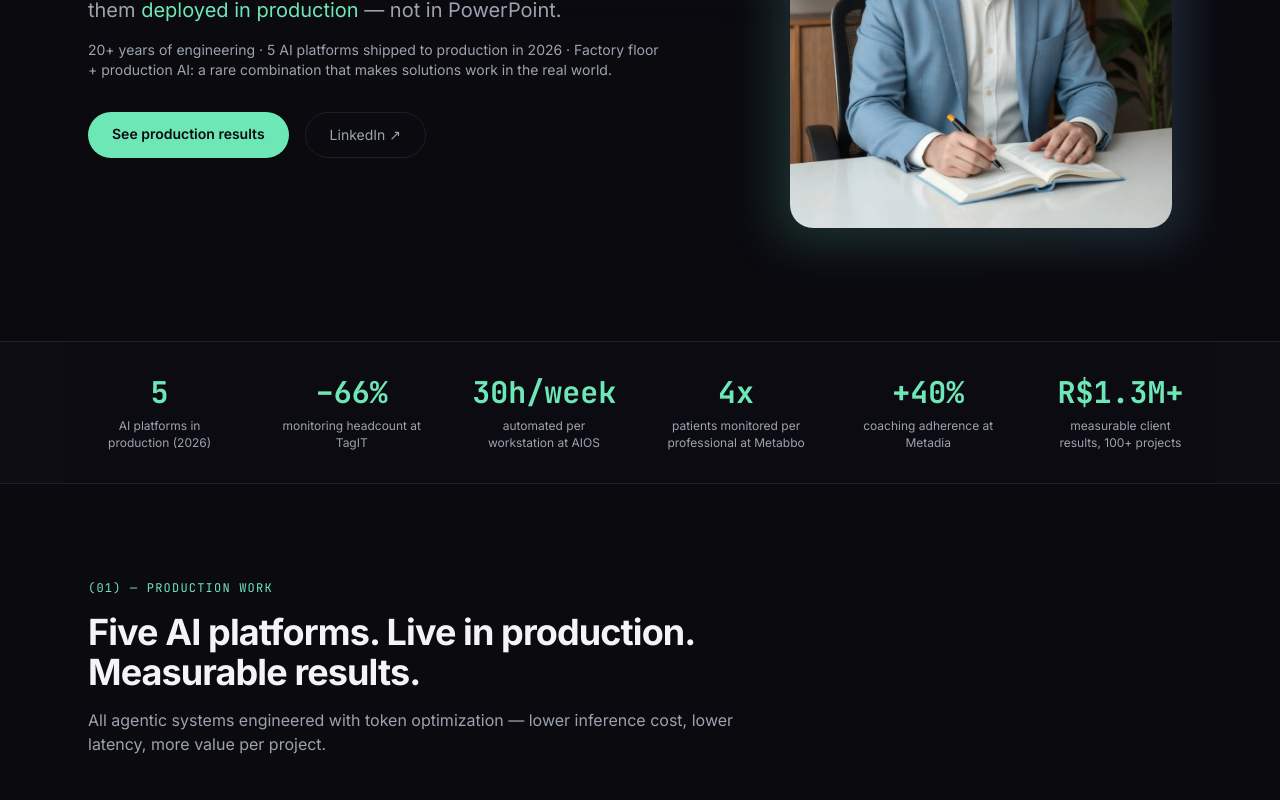
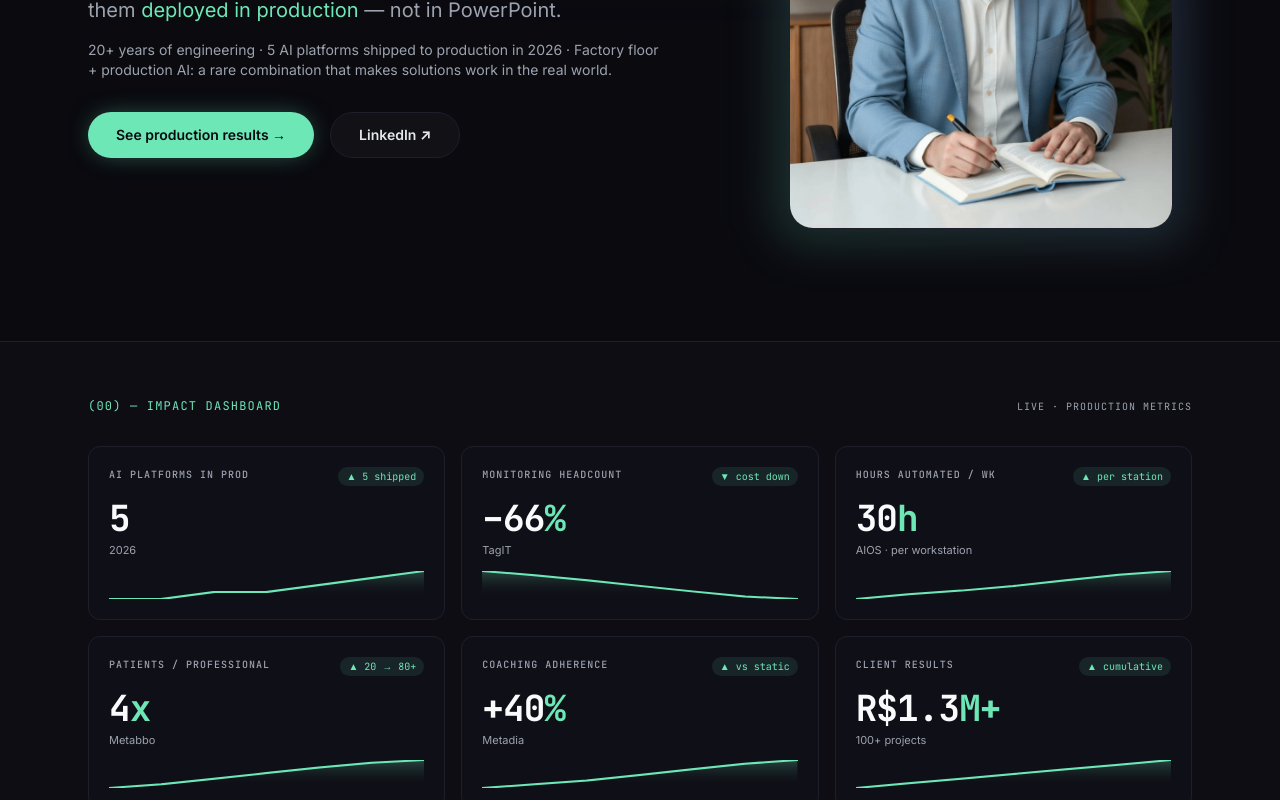
Before and after one commit to mvmarincek/resume, a Next.js app: page / in a window 1280 px wide. Shown: the part 440-1240 px from the top of the page. Built offline with nearby package versions, Linux system fonts and the light colour scheme.

Commit message:
feat: BI-style metrics dashboard (count-up, sparklines, delta badges) + modern gradient/glass buttons

```diff
--- /dev/null
+++ b/components/Button.tsx
@@ -0,0 +1,52 @@
+import Link from "next/link";
+import { ReactNode } from "react";
+
+type Props = {
+  href: string;
+  children: ReactNode;
+  variant?: "primary" | "ghost";
+  external?: boolean;
+  className?: string;
+};
+
+export default function Button({
+  href,
+  children,
+  variant = "primary",
+  external,
+  className = "",
+}: Props) {
+  const base =
+    "group relative inline-flex items-center gap-2 overflow-hidden rounded-full px-7 py-3 text-sm font-semibold transition-all duration-300 active:scale-95";
+
+  const styles =
+    variant === "primary"
+      ? "bg-gradient-to-r from-accent to-emerald-300 text-ink shadow-[0_0_24px_-6px_rgba(110,231,183,0.5)] hover:-translate-y-0.5 hover:shadow-[0_8px_32px_-6px_rgba(110,231,183,0.6)]"
+      : "border border-line bg-white/[0.03] text-gray-200 backdrop-blur-sm hover:-translate-y-0.5 hover:border-accent/60 hover:text-accent hover:shadow-[0_8px_32px_-12px_rgba(110,231,183,0.3)]";
+
+  const inner = (
+    <>
+      {variant === "primary" && (
+        <span
+          aria-hidden
+          className="absolute inset-0 -translate-x-full bg-gradient-to-r from-transparent via-white/40 to-transparent transition-transform duration-700 group-hover:translate-x-full"
+        />
+      )}
+      <span className="relative z-10 inline-flex items-center gap-2">{children}</span>
+    </>
+  );
+
+  if (external) {
+    return (
+      <a href={href} target="_blank" rel="noreferrer" className={`${base} ${styles} ${className}`}>
+        {inner}
+      </a>
+    );
+  }
+
+  return (
+    <Link href={href} className={`${base} ${styles} ${className}`}>
+      {inner}
+    </Link>
+  );
+}
--- a/components/Contact.tsx
+++ b/components/Contact.tsx
@@ -1,3 +1,5 @@
+import Button from "./Button";
+
 export default function Contact() {
   return (
     <section id="contact" className="border-t border-line bg-panel/30">
@@ -12,26 +14,13 @@ export default function Contact() {
           Engineer, Agentic AI Engineer, Control & Automation Engineer, IT/OT Specialist
         </p>
         <div className="mt-10 flex flex-wrap items-center justify-center gap-4">
-          <a
-            href="mailto:mvmarincek@gmail.com"
-            className="rounded-full bg-accent px-8 py-3.5 text-sm font-semibold text-ink transition-transform hover:scale-[1.03]"
-          >
-            mvmarincek@gmail.com
-          </a>
-          <a
-            href="https://www.linkedin.com/in/mvmarincek"
-            target="_blank"
-            rel="noreferrer"
-            className="rounded-full border border-line px-8 py-3.5 text-sm text-muted transition-colors hover:border-accent hover:text-accent"
-          >
+          <Button href="mailto:mvmarincek@gmail.com">mvmarincek@gmail.com</Button>
+          <Button href="https://www.linkedin.com/in/mvmarincek" variant="ghost" external>
             LinkedIn ↗
-          </a>
-          <a
-            href="tel:+5516994223527"
-            className="rounded-full border border-line px-8 py-3.5 text-sm text-muted transition-colors hover:border-accent hover:text-accent"
-          >
+          </Button>
+          <Button href="tel:+5516994223527" variant="ghost">
             +55 16 99422-3527
-          </a>
+          </Button>
         </div>
       </div>
       <footer className="border-t border-line py-8 text-center font-mono text-xs text-muted">
--- a/components/Hero.tsx
+++ b/components/Hero.tsx
@@ -1,4 +1,5 @@
 import Image from "next/image";
+import Button from "./Button";
 
 export default function Hero() {
   return (
@@ -28,20 +29,10 @@ export default function Hero() {
             floor + production AI: a rare combination that makes solutions work in the real world.
           </p>
           <div className="mt-8 flex flex-wrap gap-4">
-            <a
-              href="#work"
-              className="rounded-full bg-accent px-6 py-3 text-sm font-semibold text-ink transition-transform hover:scale-[1.03]"
-            >
-              See production results
-            </a>
-            <a
-              href="https://www.linkedin.com/in/mvmarincek"
-              target="_blank"
-              rel="noreferrer"
-              className="rounded-full border border-line px-6 py-3 text-sm text-muted transition-colors hover:border-accent hover:text-accent"
-            >
+            <Button href="#work">See production results →</Button>
+            <Button href="https://www.linkedin.com/in/mvmarincek" variant="ghost" external>
               LinkedIn ↗
-            </a>
+            </Button>
           </div>
         </div>
         <div className="reveal mx-auto w-full max-w-sm" style={{ animationDelay: "150ms" }}>
--- a/components/Metrics.tsx
+++ b/components/Metrics.tsx
@@ -1,22 +1,215 @@
-const stats = [
-  { value: "5", label: "AI platforms in production (2026)" },
-  { value: "–66%", label: "monitoring headcount at TagIT" },
-  { value: "30h/week", label: "automated per workstation at AIOS" },
-  { value: "4x", label: "patients monitored per professional at Metabbo" },
-  { value: "+40%", label: "coaching adherence at Metadia" },
-  { value: "R$1.3M+", label: "measurable client results, 100+ projects" },
+"use client";
+
+import { useEffect, useRef, useState } from "react";
+
+type Stat = {
+  label: string;
+  unit: string;
+  target: number;
+  prefix?: string;
+  suffix?: string;
+  decimals?: number;
+  delta: string;
+  deltaUp: boolean;
+  spark: number[];
+};
+
+const stats: Stat[] = [
+  {
+    label: "AI PLATFORMS IN PROD",
+    unit: "2026",
+    target: 5,
+    delta: "▲ 5 shipped",
+    deltaUp: true,
+    spark: [1, 1, 2, 2, 3, 4, 5],
+  },
+  {
+    label: "MONITORING HEADCOUNT",
+    unit: "TagIT",
+    target: 66,
+    prefix: "–",
+    suffix: "%",
+    delta: "▼ cost down",
+    deltaUp: true,
+    spark: [100, 90, 78, 65, 52, 40, 34],
+  },
+  {
+    label: "HOURS AUTOMATED / WK",
+    unit: "AIOS · per workstation",
+    target: 30,
+    suffix: "h",
+    delta: "▲ per station",
+    deltaUp: true,
+    spark: [0, 5, 9, 14, 20, 26, 30],
+  },
+  {
+    label: "PATIENTS / PROFESSIONAL",
+    unit: "Metabbo",
+    target: 4,
+    suffix: "x",
+    delta: "▲ 20 → 80+",
+    deltaUp: true,
+    spark: [20, 28, 40, 52, 64, 74, 80],
+  },
+  {
+    label: "COACHING ADHERENCE",
+    unit: "Metadia",
+    target: 40,
+    prefix: "+",
+    suffix: "%",
+    delta: "▲ vs static",
+    deltaUp: true,
+    spark: [10, 14, 18, 24, 30, 36, 40],
+  },
+  {
+    label: "CLIENT RESULTS",
+    unit: "100+ projects",
+    target: 1.3,
+    prefix: "R$",
+    suffix: "M+",
+    decimals: 1,
+    delta: "▲ cumulative",
+    deltaUp: true,
+    spark: [0.1, 0.3, 0.5, 0.7, 0.9, 1.1, 1.3],
+  },
 ];
 
+function useInView() {
+  const ref = useRef<HTMLDivElement>(null);
+  const [inView, setInView] = useState(false);
+
+  useEffect(() => {
+    const el = ref.current;
+    if (!el) return;
+    const obs = new IntersectionObserver(
+      ([entry]) => entry.isIntersecting && setInView(true),
+      { threshold: 0.3 }
+    );
+    obs.observe(el);
+    return () => obs.disconnect();
+  }, []);
+
+  return { ref, inView };
+}
+
+function CountUp({ stat, start }: { stat: Stat; start: boolean }) {
+  const [value, setValue] = useState(0);
+
+  useEffect(() => {
+    if (!start) return;
+    const duration = 1200;
+    const t0 = performance.now();
+    let raf: number;
+
+    const tick = (t: number) => {
+      const p = Math.min((t - t0) / duration, 1);
+      const eased = 1 - Math.pow(1 - p, 3);
+      setValue(stat.target * eased);
+      if (p < 1) raf = requestAnimationFrame(tick);
+    };
+    raf = requestAnimationFrame(tick);
+    return () => cancelAnimationFrame(raf);
+  }, [start, stat.target]);
+
+  const formatted = value.toFixed(stat.decimals ?? 0);
+
+  return (
+    <span className="font-mono text-3xl font-bold tracking-tight text-gray-50 tabular-nums md:text-4xl">
+      {stat.prefix}
+      {formatted}
+      <span className="text-accent">{stat.suffix}</span>
+    </span>
+  );
+}
+
+function Sparkline({ points, active }: { points: number[]; active: boolean }) {
+  const w = 120;
+  const h = 28;
+  const max = Math.max(...points);
+  const min = Math.min(...points);
+  const range = max - min || 1;
+  const coords = points.map((p, i) => [
+    (i / (points.length - 1)) * w,
+    h - ((p - min) / range) * h,
+  ]);
+  const line = coords.map(([x, y], i) => `${i === 0 ? "M" : "L"}${x},${y}`).join(" ");
+  const area = `${line} L${w},${h} L0,${h} Z`;
+
+  return (
+    <svg
+      viewBox={`0 0 ${w} ${h}`}
+      className={`h-7 w-full transition-opacity duration-1000 ${
+        active ? "opacity-100" : "opacity-0"
+      }`}
+      preserveAspectRatio="none"
+    >
+      <path d={area} fill="url(#spark-fill)" opacity={0.25} />
+      <path
+        d={line}
+        fill="none"
+        stroke="#6ee7b7"
+        strokeWidth={2}
+        strokeLinecap="round"
+        strokeLinejoin="round"
+      />
+      <defs>
+        <linearGradient id="spark-fill" x1="0" y1="0" x2="0" y2="1">
+          <stop offset="0%" stopColor="#6ee7b7" />
+          <stop offset="100%" stopColor="transparent" />
+        </linearGradient>
+      </defs>
+    </svg>
+  );
+}
+
+function MetricCard({ stat, start, index }: { stat: Stat; start: boolean; index: number }) {
+  return (
+    <div
+      className="group relative overflow-hidden rounded-xl border border-line bg-panel/60 p-5 transition-all duration-300 hover:-translate-y-1 hover:border-accent/40 hover:shadow-[0_8px_30px_-8px_rgba(110,231,183,0.25)]"
+      style={{ transitionDelay: `${index * 40}ms` }}
+    >
+      <div className="flex items-start justify-between gap-2">
+        <p className="font-mono text-[10px] font-medium tracking-widest text-muted">
+          {stat.label}
+        </p>
+        <span
+          className={`rounded-full px-2 py-0.5 font-mono text-[10px] ${
+            stat.deltaUp ? "bg-accent/10 text-accent" : "bg-red-400/10 text-red-300"
+          }`}
+        >
+          {stat.delta}
+        </span>
+      </div>
+      <div className="mt-3">
+        <CountUp stat={stat} start={start} />
+      </div>
+      <p className="mt-1 text-[11px] text-muted">{stat.unit}</p>
+      <div className="mt-3">
+        <Sparkline points={stat.spark} active={start} />
+      </div>
+    </div>
+  );
+}
+
 export default function Metrics() {
+  const { ref, inView } = useInView();
+
   return (
     <section className="border-y border-line bg-panel/40">
-      <div className="mx-auto grid max-w-6xl grid-cols-2 gap-px overflow-hidden md:grid-cols-3 lg:grid-cols-6">
-        {stats.map((s) => (
-          <div key={s.label} className="bg-ink/60 px-6 py-8 text-center">
-            <p className="font-mono text-2xl font-bold text-accent md:text-3xl">{s.value}</p>
-            <p className="mt-2 text-xs leading-snug text-muted">{s.label}</p>
-          </div>
-        ))}
+      <div ref={ref} className="mx-auto max-w-6xl px-6 py-14">
+        <div className="mb-8 flex items-center justify-between">
+          <p className="font-mono text-xs tracking-widest text-accent">
+            (00) — IMPACT DASHBOARD
+          </p>
+          <p className="hidden font-mono text-[10px] tracking-widest text-muted md:block">
+            LIVE · PRODUCTION METRICS
+          </p>
+        </div>
+        <div className="grid grid-cols-1 gap-4 sm:grid-cols-2 lg:grid-cols-3">
+          {stats.map((s, i) => (
+            <MetricCard key={s.label} stat={s} start={inView} index={i} />
+          ))}
+        </div>
       </div>
     </section>
   );
--- a/components/Nav.tsx
+++ b/components/Nav.tsx
@@ -26,7 +26,7 @@ export default function Nav() {
         </ul>
         <a
           href="mailto:mvmarincek@gmail.com"
-          className="rounded-full border border-accent/40 px-4 py-1.5 text-sm text-accent transition-colors hover:bg-accent hover:text-ink"
+          className="rounded-full bg-gradient-to-r from-accent to-emerald-300 px-5 py-2 text-sm font-semibold text-ink shadow-[0_0_20px_-6px_rgba(110,231,183,0.5)] transition-all duration-300 hover:-translate-y-0.5 hover:shadow-[0_6px_28px_-6px_rgba(110,231,183,0.65)] active:scale-95"
         >
           Let's talk
         </a>
```
